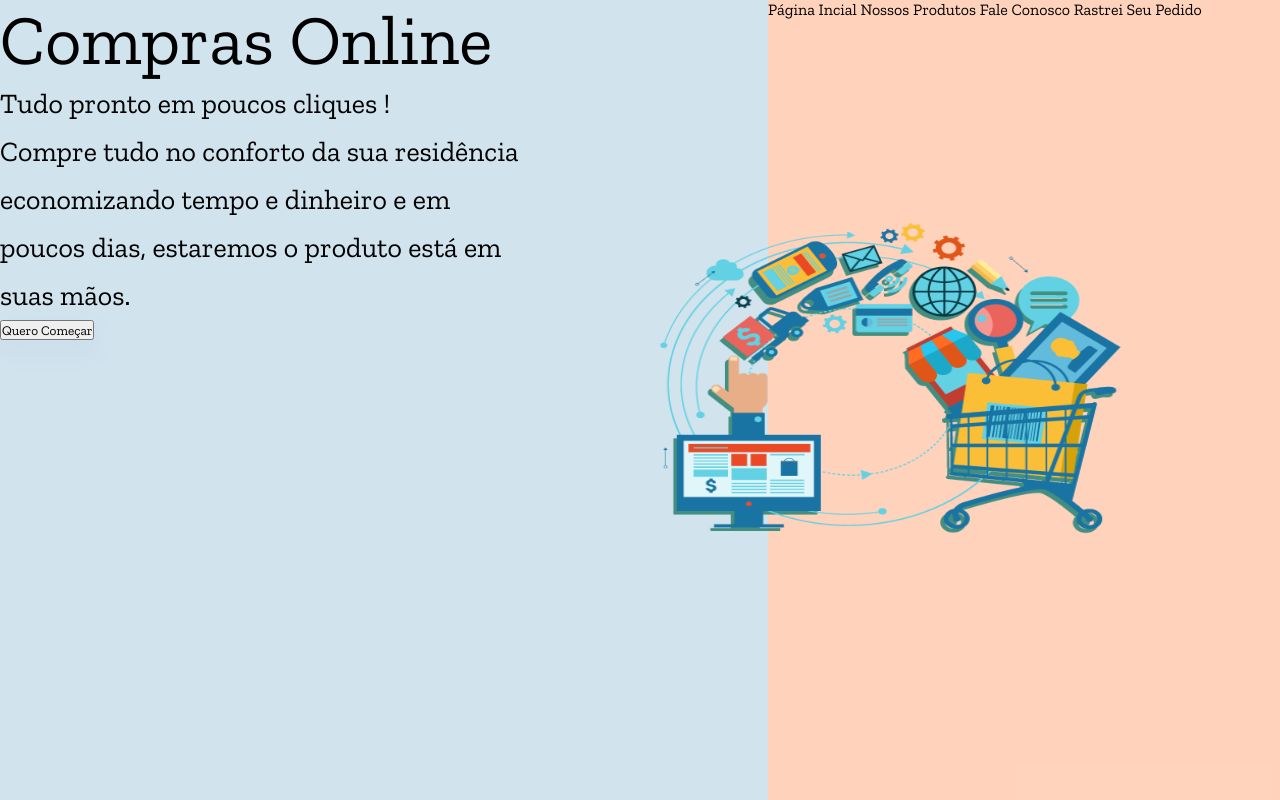
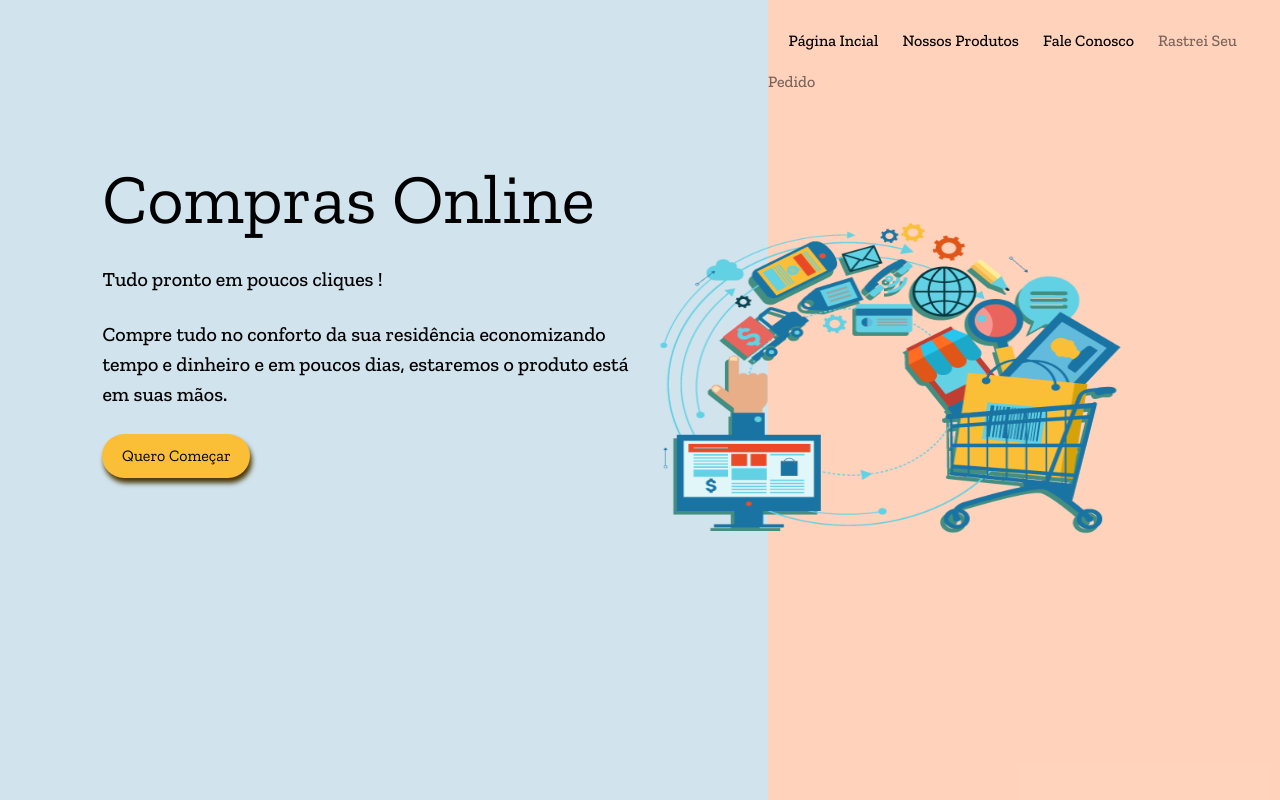
Before and after one commit to flaviodrummond/Compras-Online, a plain HTML site: page index.html in a window 1280 px wide. Drawn offline with nearby package versions, Linux system fonts and the light colour scheme.

Commit message:
Edição do CSS na aplicação

```diff
--- a/index.html
+++ b/index.html
@@ -20,7 +20,8 @@
 
             <p>Tudo pronto em poucos cliques !</p>
 
-            <p> Compre tudo no conforto da sua residência economizando tempo e dinheiro e em poucos dias, estaremos o produto está em suas mãos.  </p>
+            <p> Compre tudo no conforto da sua residência economizando tempo e dinheiro e em poucos dias, estaremos o
+                produto está em suas mãos. </p>
 
             <button>Quero Começar</button>
 
@@ -28,10 +29,14 @@
 
         <section class="container-right">
 
+            <header>
+
                 <a class="link">Página Incial</a>
                 <a class="link">Nossos Produtos</a>
                 <a class="link">Fale Conosco</a>
                 <a class="link">Rastrei Seu Pedido</a>
+
+            </header>
 
             <img src="./img/Vendasonline.png" alt="Comprando online">
 
--- a/style.css
+++ b/style.css
@@ -16,20 +16,45 @@ main {
     display: inline-block;
     background-color: rgba(26, 116, 163, 0.20);
     height: 100vh;
+    padding: 8%;
 }
 
 h1 {
     font-size: 70px;
     line-height: 80px;
+    margin-top: 10%;
 }
 
 
 p {
-    font-size: 28px;
-    line-height: 48px;
+    font-size: 20px;
+    line-height: 30px;
     width: 540px;
+    margin: 25px 0;
+    font-weight: 500;
 }
 
+button {
+    width: 148px;
+    height: 44px;
+    font-size: 16px;
+    line-height: 36px;
+    border-radius: 30px;
+    background-color: #FABF37;
+    box-shadow: 2px 5px 5px 0px #4b3605;
+    border: none;
+    cursor: pointer;
+}
+
+button:hover {
+    background-color: #fcba1f;
+}
+
+button:active {
+
+    background-color: #fdb307;
+    font-weight: 500;
+}
 
 .container-right {
     width: 40%;
@@ -39,18 +64,27 @@ p {
     height: 100vh;
 }
 
+header {
+    margin: 4% 0 ;
+}
+
+.link {
+    font-size: 16px;
+    line-height: 41px;
+    margin-left: 4%;
+    cursor: pointer;
+    font-weight: 500;
+}
+
+a:nth-last-of-type(1) {
+    color: rgba(7, 7, 7, 0.534);
+}
+
 img {
     width: 520px;
     height: 360px;
     position: relative;
     right: 28%;
-    top: 23%;
+    top: 10%;
 
 }
-
-
-button {
-
-    box-shadow: 0px 10px 24px 0px #9499EA19;
-
-}
```
Lines whose indentation alone changed are shown as unchanged.
